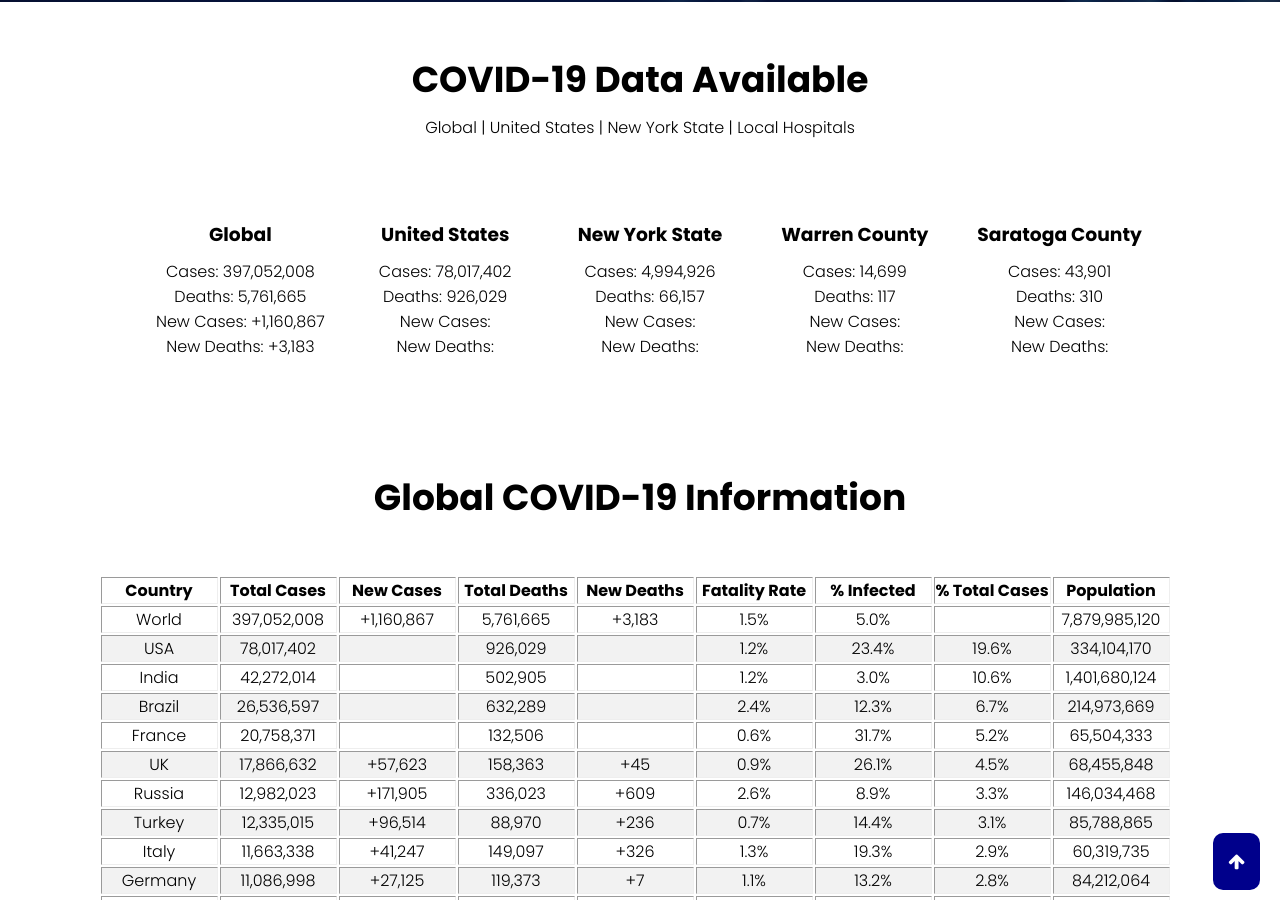
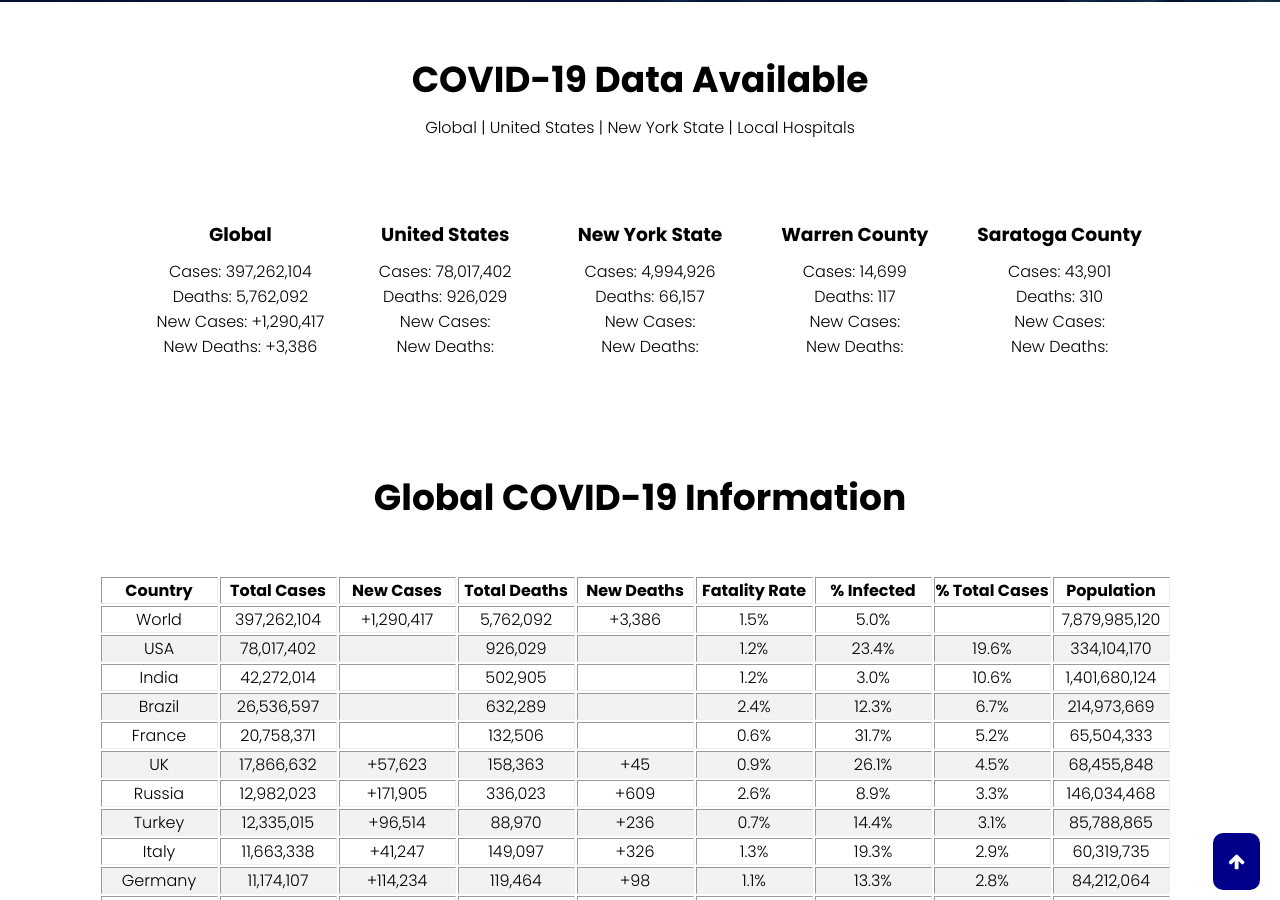
Before and after one commit to Pasin3ru/Tracking-COVID-19, a Jekyll site: the page built from index.html, in a window 1280 px wide and 900 px high, scrolled down 898 px. Built offline with Jekyll 4.4.1, drawn with Linux system fonts in a browser that asks for light colours; some of the changed text lies outside the part shown.

Commit message:
add file

```diff
--- a/_data/world_total_data.json
+++ b/_data/world_total_data.json
@@ -1 +1 @@
-{"0":{"Total Cases: ":"397,052,008","Total Deaths: ":"5,761,665","New Cases: ":"+1,160,867","New Deaths: ":"+3,183"}}
+{"0":{"Total Cases: ":"397,262,104","Total Deaths: ":"5,762,092","New Cases: ":"+1,290,417","New Deaths: ":"+3,386"}}
--- a/_includes/hospital-tables/global_data.html
+++ b/_includes/hospital-tables/global_data.html
@@ -15,10 +15,10 @@
   <tbody>
     <tr>
       <td>World</td>
-      <td>397,052,008</td>
-      <td>+1,160,867</td>
-      <td>5,761,665</td>
-      <td>+3,183</td>
+      <td>397,262,104</td>
+      <td>+1,290,417</td>
+      <td>5,762,092</td>
+      <td>+3,386</td>
       <td>1.5%</td>
       <td>5.0%</td>
       <td></td>
@@ -114,23 +114,23 @@
     </tr>
     <tr>
       <td>Germany</td>
-      <td>11,086,998</td>
-      <td>+27,125</td>
-      <td>119,373</td>
-      <td>+7</td>
+      <td>11,174,107</td>
+      <td>+114,234</td>
+      <td>119,464</td>
+      <td>+98</td>
       <td>1.1%</td>
-      <td>13.2%</td>
+      <td>13.3%</td>
       <td>2.8%</td>
       <td>84,212,064</td>
     </tr>
     <tr>
       <td>Spain</td>
-      <td>10,274,653</td>
-      <td></td>
-      <td>94,235</td>
-      <td></td>
+      <td>10,395,471</td>
+      <td>+40,272</td>
+      <td>94,570</td>
+      <td>+111</td>
       <td>0.9%</td>
-      <td>22.0%</td>
+      <td>22.2%</td>
       <td>2.6%</td>
       <td>46,783,720</td>
     </tr>
@@ -1236,12 +1236,12 @@
     </tr>
     <tr>
       <td>Maldives</td>
-      <td>150,337</td>
-      <td></td>
-      <td>283</td>
-      <td></td>
-      <td>0.2%</td>
-      <td>27.1%</td>
+      <td>151,913</td>
+      <td>+1,576</td>
+      <td>284</td>
+      <td>+1</td>
+      <td>0.2%</td>
+      <td>27.3%</td>
       <td>0.0%</td>
       <td>555,746</td>
     </tr>
@@ -1445,8 +1445,8 @@
     </tr>
     <tr>
       <td>Eswatini</td>
-      <td>68,553</td>
-      <td></td>
+      <td>68,579</td>
+      <td>+26</td>
       <td>1,378</td>
       <td></td>
       <td>2.0%</td>
@@ -1632,12 +1632,12 @@
     </tr>
     <tr>
       <td>Andorra</td>
-      <td>36,599</td>
-      <td></td>
+      <td>36,808</td>
+      <td>+209</td>
       <td>147</td>
       <td></td>
       <td>0.4%</td>
-      <td>47.2%</td>
+      <td>47.5%</td>
       <td>0.0%</td>
       <td>77,463</td>
     </tr>
@@ -1786,12 +1786,12 @@
     </tr>
     <tr>
       <td>Faeroe Islands</td>
-      <td>24,006</td>
-      <td></td>
+      <td>24,360</td>
+      <td>+354</td>
       <td>20</td>
       <td></td>
       <td>0.1%</td>
-      <td>48.8%</td>
+      <td>49.6%</td>
       <td>0.0%</td>
       <td>49,160</td>
     </tr>
@@ -1830,8 +1830,8 @@
     </tr>
     <tr>
       <td>Burkina Faso</td>
-      <td>20,679</td>
-      <td></td>
+      <td>20,683</td>
+      <td>+4</td>
       <td>372</td>
       <td></td>
       <td>1.8%</td>
```
Also changed, not shown: 2 other files.
